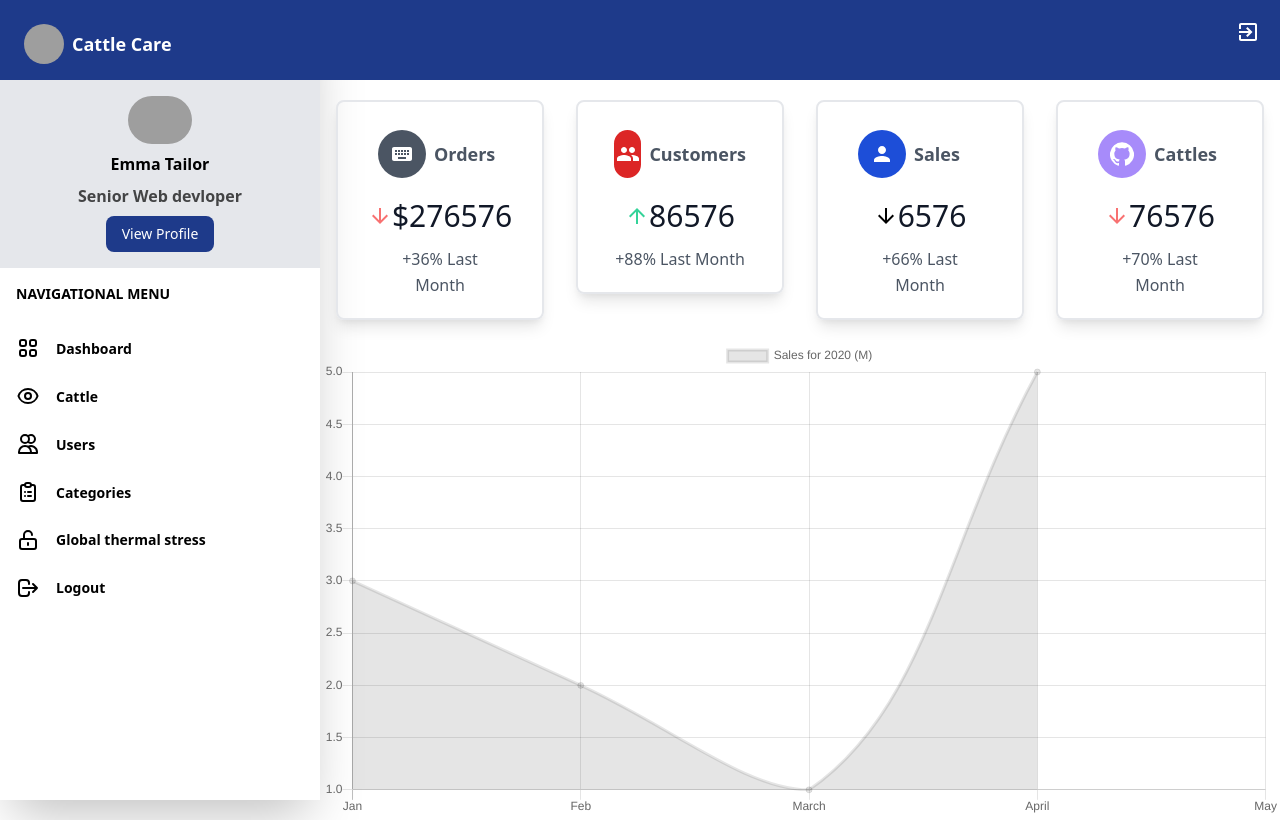
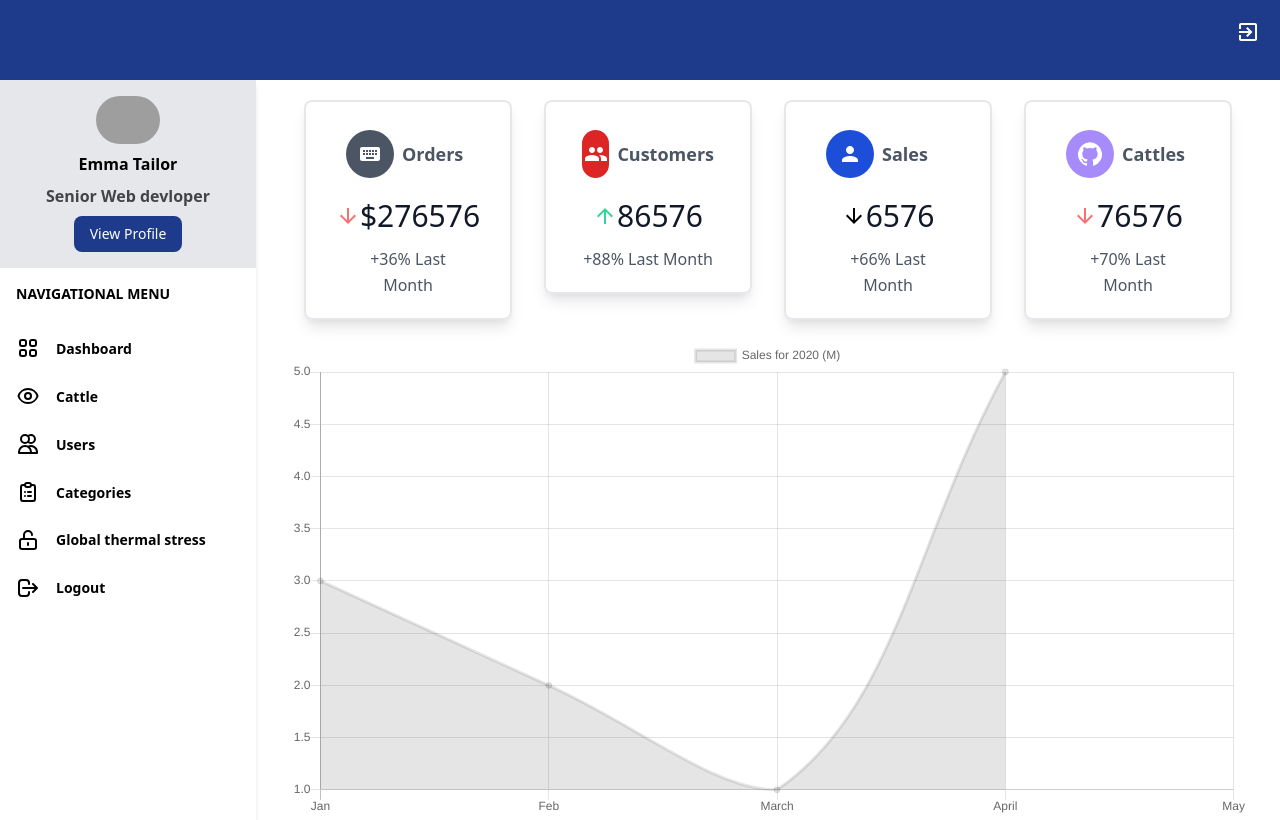
Before and after one commit to Cattle-Care/cattle-care-admin, a React (Create React App) app: page / in a window 1280 px wide. Built offline with nearby package versions, Linux system fonts and the light colour scheme; grey boxes are pictures that could not be loaded.

Commit message:
scroll bar added

```diff
--- a/src/components/global/Header.js
+++ b/src/components/global/Header.js
@@ -4,7 +4,7 @@ import ExitToAppIcon from '@material-ui/icons/ExitToApp';
 function Header() {
   return (
     <>
-      <div className="mx-auto  max-w-screen-2xl ">
+      <div className="w-full sticky top-0">
         <div className="flex">
           <div className="w-full h-20 bg-blue-900">
             <div className="flex justify-end items-center ">
--- a/src/components/global/Layout.js
+++ b/src/components/global/Layout.js
@@ -4,15 +4,17 @@ import Header from './Header';
 
 // eslint-disable-next-line react/prop-types
 const Layout = ({ children }) => (
+  <>
+  <Header/>
   <div className="flex flex-row">
-    <div className="w-3/12">
+    <div className="fixed left-0 w-1/5 ">
      <Sidebar />
     </div>
-    <div className="w-3/4">
-      <Header />
+    <div className="w-3/4 ml-72">
       {children}
     </div>
   </div>
+  </>
 );
 
 export default Layout;
--- a/src/components/global/Sidebar.js
+++ b/src/components/global/Sidebar.js
@@ -5,8 +5,8 @@ import { DashBoardIcon, CattleIcon, UsersIcon, CategoriesIcon, GlobalThermalIcon
 function Sidebar() {
   return (
     <div className="flex flex-row ">
-      <div className="scrollbar-thin w-full  scrollbar-thumb-gray-300 scrollbar-track-white overflow-y-scroll scrollbar-thumb-rounded-full bg-white items-stretch h-screen shadow-2xl ">
-        <div className="p-6 bg-blue-900 h-20">
+      <div className="scrollbar-thin w-full  scrollbar-thumb-gray-300 scrollbar-track-white overflow-y-scroll scrollbar-thumb-rounded-full bg-white items-stretch h-screen shadow-md ">
+        {/* <div className="p-6 bg-blue-900 h-20">
           <div className="flex flex-row justify-start items-center">
             <img
               className="h-10 w-10 rounded-full"
@@ -15,7 +15,7 @@ function Sidebar() {
             />
             <p className="pl-2 text-white text-lg font-bold">Cattle Care</p>
           </div>
-        </div>
+        </div> */}
         <div
           className="py-4 flex flex-col justify-center items-center space-y-2 bg-gray-200"
 
--- a/src/pages/Home.js
+++ b/src/pages/Home.js
@@ -1,13 +1,17 @@
 import React from 'react';
+import Header from '../components/global/Header';
 import Layout from '../components/global/Layout';
 import LineChart from '../components/Linechart';
 import Dashboard from './Dashboard';
 function Home() {
   return (
-    <Layout>
-      <Dashboard/>
-      <LineChart />
-    </Layout>
+    <>
+    {/* <Header/> */}
+      <Layout>
+        <Dashboard />
+        <LineChart />
+      </Layout>
+    </>
   );
 }
 
```
